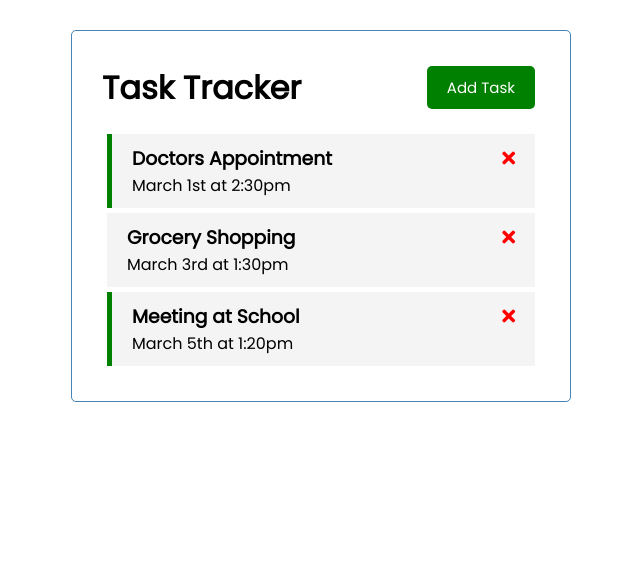
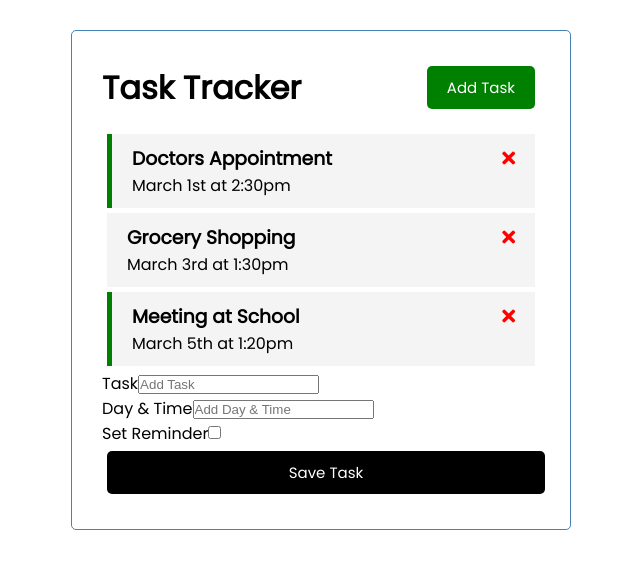
Before and after one commit to maximbelo/taskTrackerVueJS, a Vue app: page / in a window 1280 px wide. Shown: the top 568 px of the page, without its empty margins (319-959 px from the left). Built offline with nearby package versions, Linux system fonts and the light colour scheme.

Commit message:
Added form component to add tasks

```diff
--- a/src/App.vue
+++ b/src/App.vue
@@ -6,18 +6,21 @@
       @delete-task="deleteTask"
       :tasks="tasks"
     />
+    <AddTask />
   </div>
 </template>
 
 <script>
 import Header from "./components/Header.vue";
 import Tasks from "./components/Tasks.vue";
+import AddTask from "./components/AddTask.vue";
 
 export default {
   name: "App",
   components: {
     Header,
     Tasks,
+    AddTask,
   },
 
   data() {
--- /dev/null
+++ b/src/components/AddTask.vue
@@ -0,0 +1,24 @@
+<template>
+  <form class="add-form">
+    <div class="form-control">
+      <label>Task</label>
+      <input type="text" name="text" placeholder="Add Task" />
+    </div>
+    <div class="form-control">
+      <label>Day & Time</label>
+      <input type="text" name="day" placeholder="Add Day & Time" />
+    </div>
+    <div class="form-control form-control-check">
+      <label>Set Reminder</label>
+      <input type="checkbox" name="reminder" />
+    </div>
+
+    <input type="submit" value="Save Task" class="btn btn-block" />
+  </form>
+</template>
+
+<script>
+export default {
+  name: "AddTask",
+};
+</script>
```
